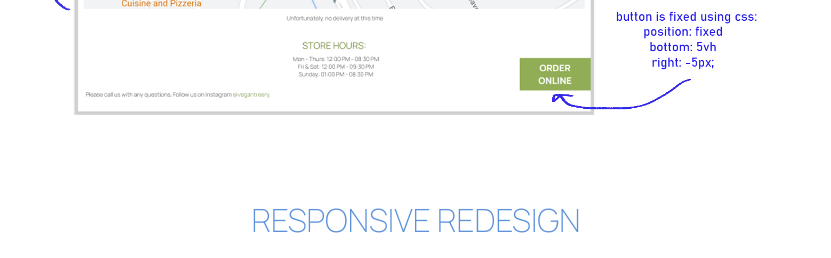
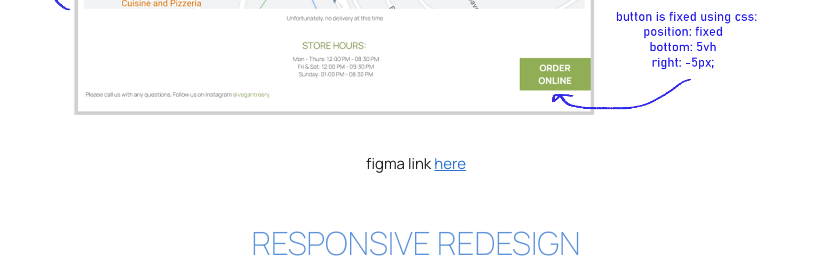
Before and after one commit to sillystarfish732/redesign, a plain HTML site: page index.html in a window 1280 px wide. Shown: the part 3983-4241 px from the top of the page, without its empty margins (224-1055 px from the left). Drawn offline with Linux system fonts and the light colour scheme.

Commit message:
added figma link

```diff
--- a/index.html
+++ b/index.html
@@ -126,6 +126,11 @@
     </div>
   </div>
 
+
+  <p style="text-align: center;">figma link
+    <a href="https://www.figma.com/file/qGVjvUK3UMcK21Q8wWl6b4/vegantree-hifi?node-id=0%3A1">here</a>
+  </p>
+
   <h2>Responsive Redesign</h2>
 
     <a href="https://sillystarfish732.github.io/vegantree/">
```
